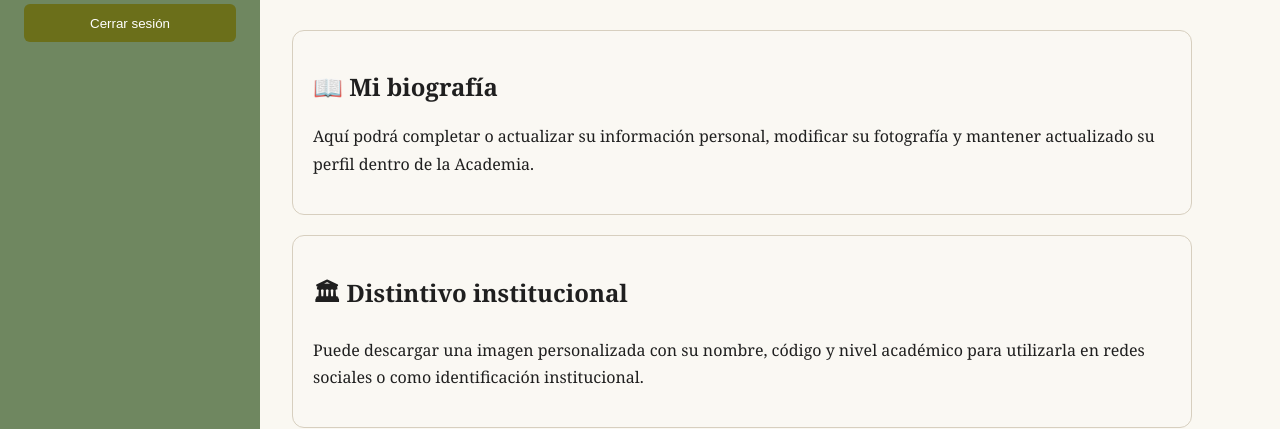
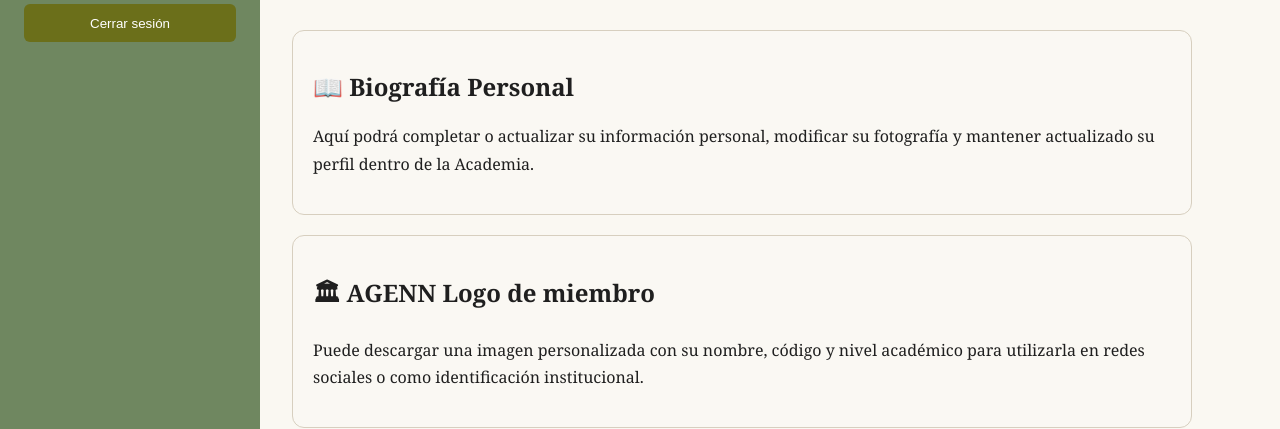
Before and after one commit to agenn502/agenn-web, a Next.js app: page /miembros in a window 1280 px wide. Shown: the part 308-737 px from the top of the page. Built offline with nearby package versions, Linux system fonts and the light colour scheme; no server answers; sample sign-in values are in the browser's storage.

Commit message:
Mejorar bienvenida y distintivo institucional

```diff
--- a/app/miembros/page.tsx
+++ b/app/miembros/page.tsx
@@ -64,7 +64,7 @@
           background: "#faf8f3",
         }}
       >
-        <h2>📖 Mi biografía</h2>
+        <h2>📖 Biografía Personal</h2>
 
         <p>
           Aquí podrá completar o actualizar su información personal,
@@ -81,7 +81,7 @@
           background: "#faf8f3",
         }}
       >
-        <h2>🏛 Distintivo institucional</h2>
+        <h2>🏛 AGENN Logo de miembro</h2>
 
         <p>
           Puede descargar una imagen personalizada con su nombre,
```
